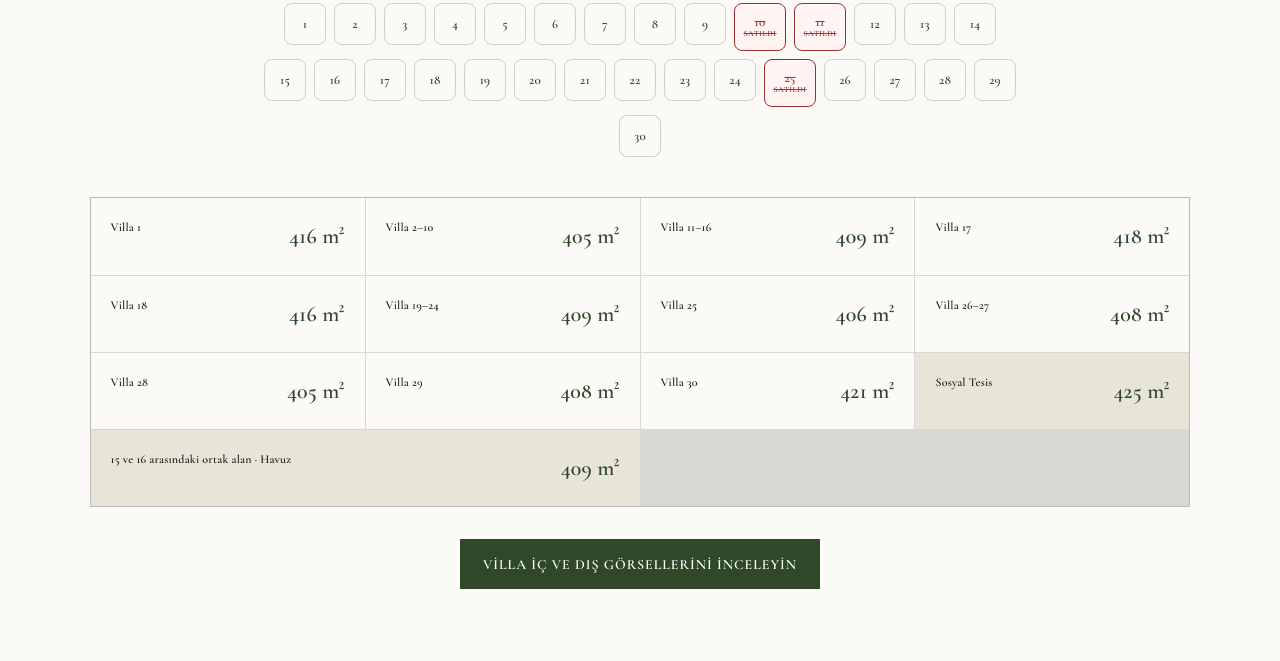
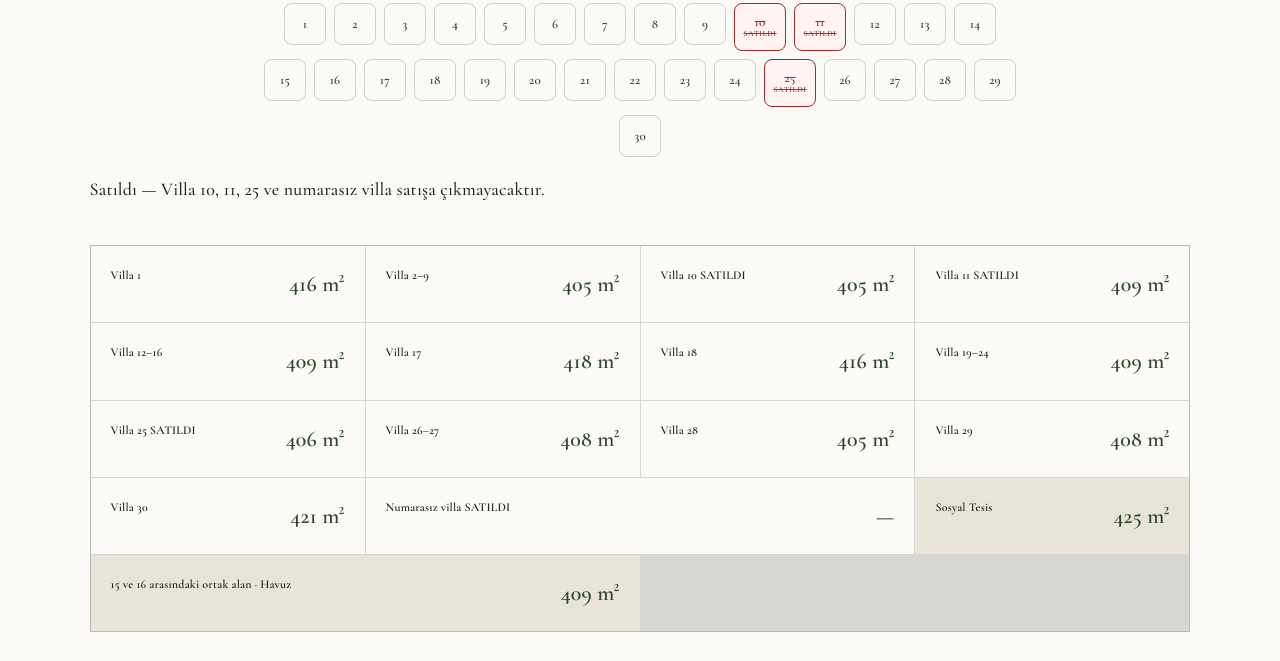
Before and after one commit to aleynakaynak/casaverasite1, a website built with Vite: page index.html in a window 1280 px wide. Shown: the part 3310-3971 px from the top of the page. Built offline with nearby package versions, Linux system fonts and the light colour scheme.

Commit message:
Satılan villaları ana kaynakta açıkça işaretle

```diff
--- a/index.html
+++ b/index.html
@@ -96,18 +96,25 @@
       </div>
       <p class="plan-hint reveal" data-tr="Villa numarasına dokunarak o villanın sayfasına gidebilirsiniz." data-en="Tap a villa number to open that villa's page.">Villa numarasına dokunarak o villanın sayfasına gidebilirsiniz.</p>
       <div class="villa-quick reveal" id="villaQuick"></div>
+      <p class="sold-legend reveal">
+        <span class="swatch" aria-hidden="true"></span>
+        <span data-tr="Satıldı — Villa 10, 11, 25 ve numarasız villa satışa çıkmayacaktır." data-en="Sold — Villas 10, 11, 25 and the unnumbered villa are not available for sale.">Satıldı — Villa 10, 11, 25 ve numarasız villa satışa çıkmayacaktır.</span>
+      </p>
       <div class="plot-grid reveal">
         <article><b>Villa 1</b><strong>416 m²</strong></article>
-        <article><b>Villa 2–10</b><strong>405 m²</strong></article>
-        <article><b>Villa 11–16</b><strong>409 m²</strong></article>
+        <article><b>Villa 2–9</b><strong>405 m²</strong></article>
+        <article class="sold"><b>Villa 10 <span class="sold-tag" data-tr="SATILDI" data-en="SOLD">SATILDI</span></b><strong>405 m²</strong></article>
+        <article class="sold"><b>Villa 11 <span class="sold-tag" data-tr="SATILDI" data-en="SOLD">SATILDI</span></b><strong>409 m²</strong></article>
+        <article><b>Villa 12–16</b><strong>409 m²</strong></article>
         <article><b>Villa 17</b><strong>418 m²</strong></article>
         <article><b>Villa 18</b><strong>416 m²</strong></article>
         <article><b>Villa 19–24</b><strong>409 m²</strong></article>
-        <article><b>Villa 25</b><strong>406 m²</strong></article>
+        <article class="sold"><b>Villa 25 <span class="sold-tag" data-tr="SATILDI" data-en="SOLD">SATILDI</span></b><strong>406 m²</strong></article>
         <article><b>Villa 26–27</b><strong>408 m²</strong></article>
         <article><b>Villa 28</b><strong>405 m²</strong></article>
         <article><b>Villa 29</b><strong>408 m²</strong></article>
         <article><b>Villa 30</b><strong>421 m²</strong></article>
+        <article class="sold wide"><b><span data-tr="Numarasız villa" data-en="Unnumbered villa">Numarasız villa</span> <span class="sold-tag" data-tr="SATILDI" data-en="SOLD">SATILDI</span></b><strong>—</strong></article>
         <article class="amenity"><b data-tr="Sosyal Tesis" data-en="Social Facility">Sosyal Tesis</b><strong>425 m²</strong></article>
         <article class="amenity wide"><b data-tr="15 ve 16 arasındaki ortak alan · Havuz" data-en="Common area between 15 and 16 · Pool">15 ve 16 arasındaki ortak alan · Havuz</b><strong>409 m²</strong></article>
       </div>
```
